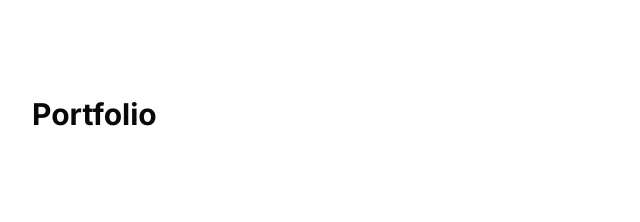
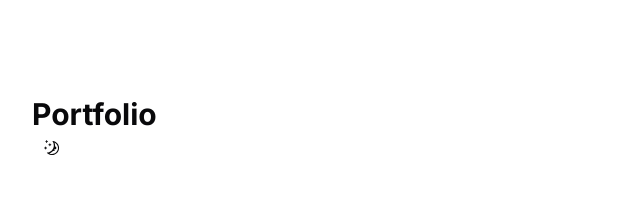
Before and after one commit to fikrirakala/next-portfolio, a Next.js app: page / in a window 1280 px wide. Shown: the top 222 px of the page, without its empty margins (0-640 px from the left). Built offline with nearby package versions, Linux system fonts and the light colour scheme.

Commit message:
Add dark theme

```diff
--- a/package.json
+++ b/package.json
@@ -14,6 +14,7 @@
     "class-variance-authority": "^0.7.0",
     "clsx": "^2.1.1",
     "next": "14.2.7",
+    "next-themes": "^0.3.0",
     "react": "^18",
     "react-dom": "^18",
     "tailwind-merge": "^2.5.2",
--- a/src/app/layout.tsx
+++ b/src/app/layout.tsx
@@ -1,5 +1,6 @@
 import type { Metadata } from "next";
 import { Inter } from "next/font/google";
+import { ThemeProvider } from "next-themes";
 import "./globals.css";
 
 const inter = Inter({ subsets: ["latin"] });
@@ -15,8 +16,17 @@ export default function RootLayout({
   children: React.ReactNode;
 }>) {
   return (
-    <html lang="en">
-      <body className={inter.className}>{children}</body>
+    <html lang="en" suppressHydrationWarning>
+      <body className={inter.className}>
+        <ThemeProvider
+          attribute="class"
+          defaultTheme="system"
+          enableSystem
+          disableTransitionOnChange
+        >
+          {children}
+        </ThemeProvider>
+      </body>
     </html>
   );
 }
--- a/src/app/page.tsx
+++ b/src/app/page.tsx
@@ -1,10 +1,16 @@
-import Image from "next/image";
+import dynamic from "next/dynamic";
+
+const ThemeToggle = dynamic(() => import("@/components/ThemeToggle"), {
+  ssr: false,
+});
 
 export default function Home() {
   return (
     <section className="py-24">
       <div className="container">
         <h1 className="text-3xl font-bold">Portfolio</h1>
+
+        <ThemeToggle />
       </div>
     </section>
   );
--- /dev/null
+++ b/src/components/ThemeToggle.tsx
@@ -0,0 +1,26 @@
+"use client";
+
+import { useTheme } from "next-themes";
+import React, { useEffect, useState } from "react";
+import { Button } from "./ui/button";
+import { MoonIcon, SunIcon } from "@radix-ui/react-icons";
+
+export default function ThemeToggle() {
+  const { setTheme, resolvedTheme } = useTheme();
+
+  return (
+    <Button
+      size="sm"
+      variant="ghost"
+      onClick={() => setTheme(resolvedTheme === "light" ? "dark" : "light")}
+    >
+      {resolvedTheme === "light" ? (
+        <MoonIcon className="size-4" />
+      ) : (
+        <SunIcon className="size-4" />
+      )}
+
+      <span className="sr-only">Toggle theme</span>
+    </Button>
+  );
+}
```
Also changed, not shown: 1 other file (tests, documents, lock files or other folders).
